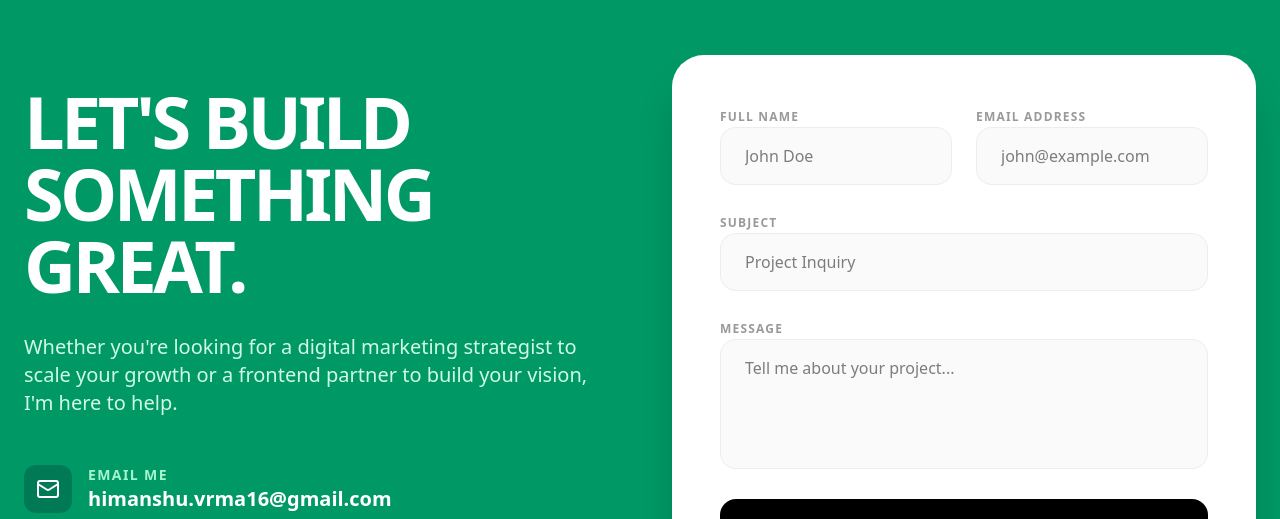
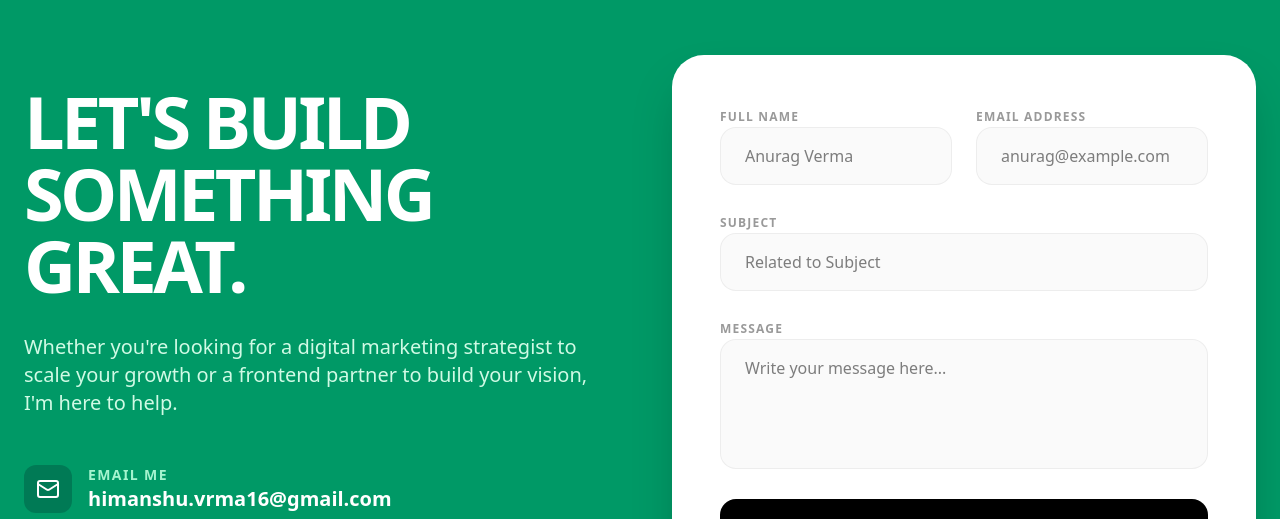
Before and after one commit to Himanshu1622/Portfolio, a React (Vite) app: page / in a window 1280 px wide. Shown: the part 3680-4199 px from the top of the page. Built offline with nearby package versions, Linux system fonts and the light colour scheme.

Commit message:
minor changes

```diff
--- a/src/App.tsx
+++ b/src/App.tsx
@@ -553,7 +553,7 @@ export default function App() {
                         required
                         name="name"
                         type="text"
-                        placeholder="John Doe"
+                        placeholder="Anurag Verma"
                         className="w-full px-6 py-4 bg-zinc-50 border border-black/5 rounded-2xl focus:outline-none focus:ring-2 focus:ring-emerald-600 transition-all"
                       />
                     </div>
@@ -563,7 +563,7 @@ export default function App() {
                         required
                         name="email"
                         type="email"
-                        placeholder="john@example.com"
+                        placeholder="anurag@example.com"
                         className="w-full px-6 py-4 bg-zinc-50 border border-black/5 rounded-2xl focus:outline-none focus:ring-2 focus:ring-emerald-600 transition-all"
                       />
                     </div>
@@ -574,7 +574,7 @@ export default function App() {
                       required
                       name="subject"
                       type="text"
-                      placeholder="Project Inquiry"
+                      placeholder="Related to Subject"
                       className="w-full px-6 py-4 bg-zinc-50 border border-black/5 rounded-2xl focus:outline-none focus:ring-2 focus:ring-emerald-600 transition-all"
                     />
                   </div>
@@ -584,7 +584,7 @@ export default function App() {
                       required
                       name="message"
                       rows={4}
-                      placeholder="Tell me about your project..."
+                      placeholder="Write your message here..."
                       className="w-full px-6 py-4 bg-zinc-50 border border-black/5 rounded-2xl focus:outline-none focus:ring-2 focus:ring-emerald-600 transition-all resize-none"
                     ></textarea>
                   </div>
```
